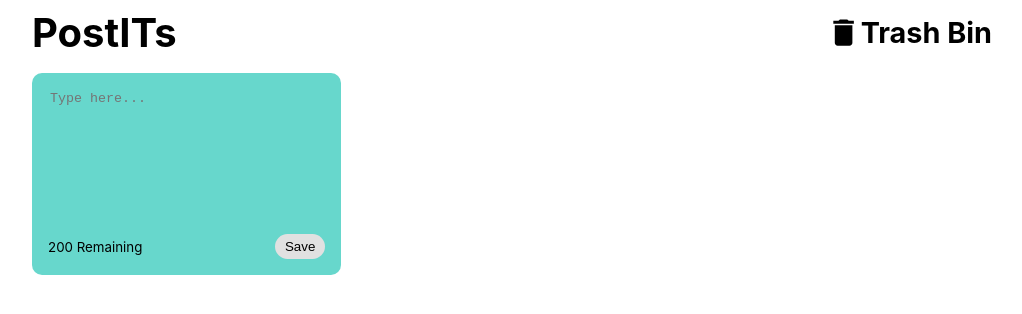
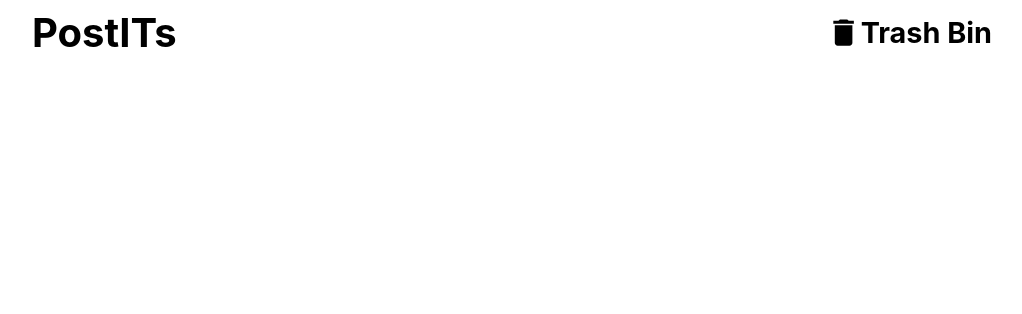
Before and after one commit to alfredoLopezpintos/aplicacion-react, a React (Create React App) app: page / in a window 1280 px wide. Shown: the top 314 px of the page, without its empty margins (128-1150 px from the left). Built offline with nearby package versions, Linux system fonts and the light colour scheme.

Commit message:
Fast fix of router

```diff
--- a/src/Root.jsx
+++ b/src/Root.jsx
@@ -6,7 +6,7 @@ import TrashComponent from './components/TrashBin/index';
 export const Root = () => (
   <BrowserRouter>
     <Switch>
-      <Route path="/" component={HomeComponent} />
+      <Route path="/aplicacion-react" component={HomeComponent} />
       <Route path="/TrashBin" component={TrashComponent} />
     </Switch>
   </BrowserRouter>
--- a/src/components/Header/index.jsx
+++ b/src/components/Header/index.jsx
@@ -13,7 +13,7 @@ export const Header = () => {
 
   return (
     <div className={HeaderCSS.header}>
-      <Link className={HeaderCSS.home} to="/">
+      <Link className={HeaderCSS.home} to="/aplicacion-react">
         <b>PostITs</b>
       </Link>
       <Link className={HeaderCSS.trash} to="/TrashBin">
--- a/src/components/Home/Index.jsx
+++ b/src/components/Home/Index.jsx
@@ -37,7 +37,7 @@ export const Home = () => {
           <div className={HomeCSS.container}>
             <HeaderComponent />
             <Switch>
-              <Route path="/" exact component={PostsComponent} />
+              <Route path="/aplicacion-react" exact component={PostsComponent} />
               <Route path="/TrashBin" component={TrashComponent} />
             </Switch>
           </div>
```
